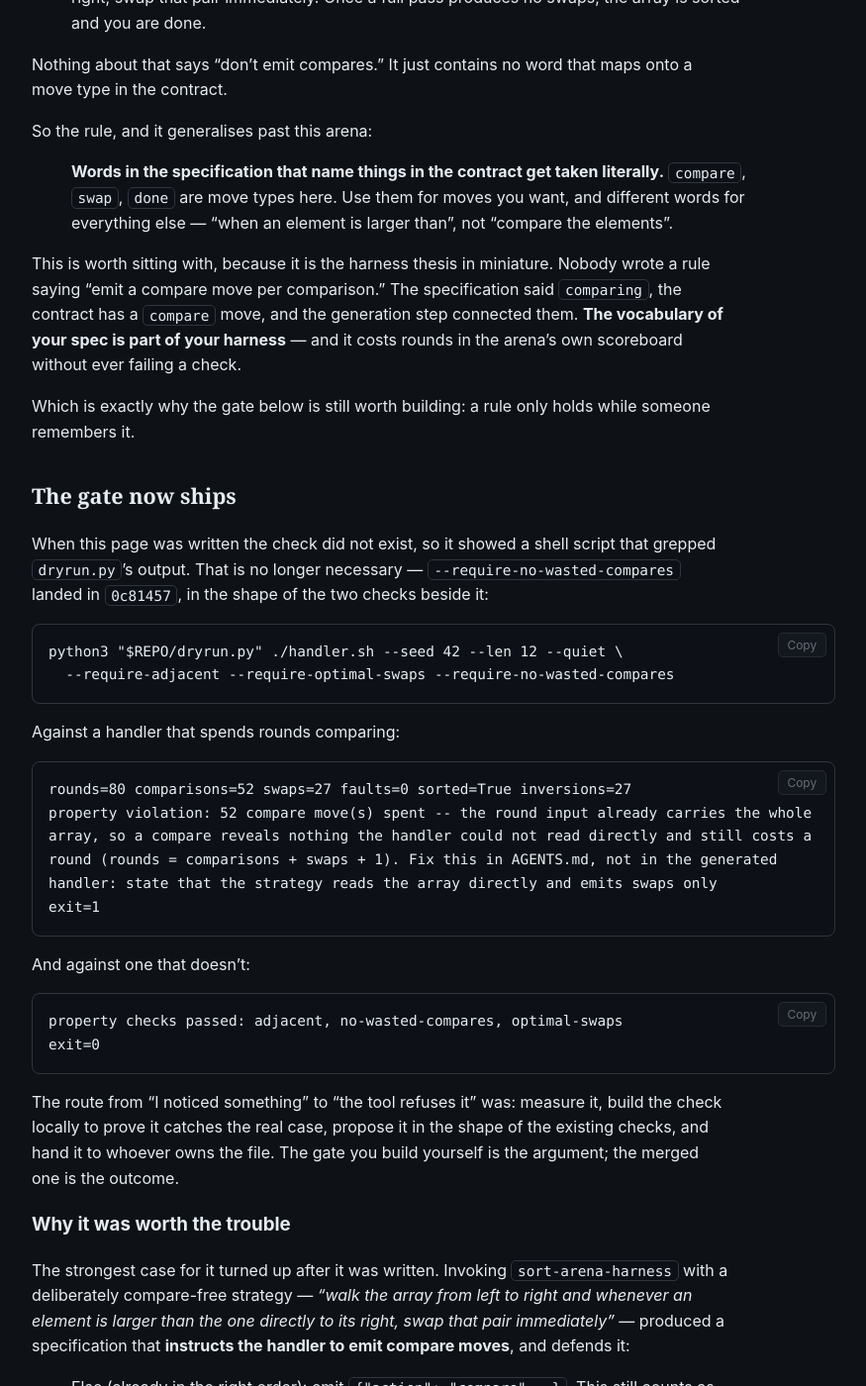
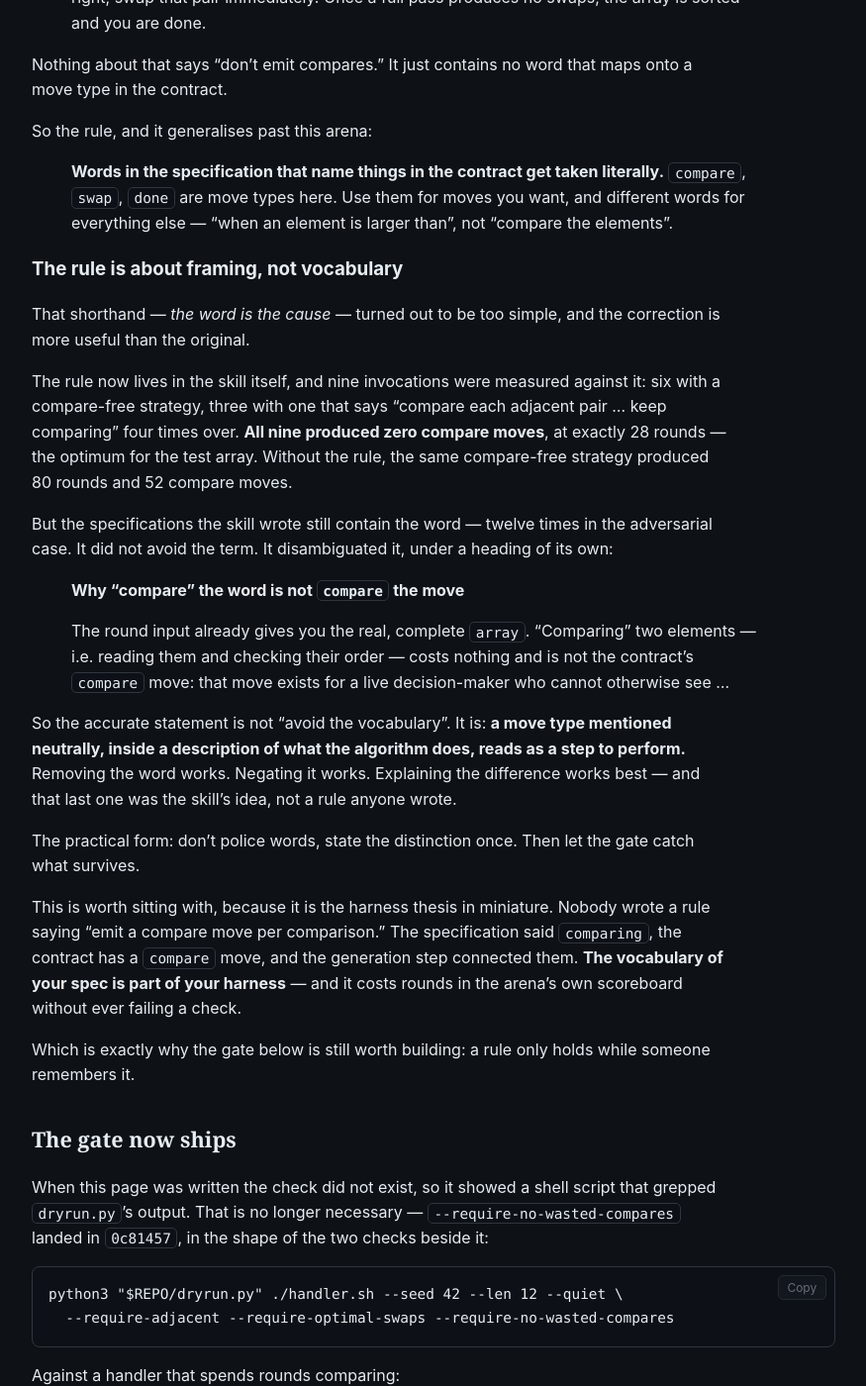
Before and after one commit to scimbe/CADS-DEMO-sort-docs, a Jekyll site: the page built from _how-to/change-the-skill.md, in a window 1280 px wide and 1400 px high, scrolled down 4287 px. Shown: the whole window at 99% size, without its empty margins (322-1197 px from the left). Built offline with Jekyll 4.4.1, drawn with Linux system fonts in a browser that asks for light colours.

Commit message:
docs(change-the-skill): 'the word is the cause' was too simple
I corrected this to the maintainer but left the simpler claim standing here,
which is the gap I keep finding in other people's pages.

Nine skill invocations measured against the rule now in the skill: six with a
compare-free strategy, three with one naming 'compare' four times. All nine
produced zero compare moves at exactly 28 rounds, the optimum. Without the
rule, the compare-free strategy produced 80 rounds and 52 compares.

But the specs still contain the word -- twelve times in the adversarial case.
The skill did not avoid the term, it disambiguated it under a heading of its
own. So the rule is about framing: a move type mentioned neutrally inside a
description of the algorithm reads as a step to perform. Removing works,
negating works, explaining the difference works best -- and that last one the
skill arrived at by itself.

```diff
--- a/_how-to/change-the-skill.md
+++ b/_how-to/change-the-skill.md
@@ -123,6 +123,34 @@ So the rule, and it generalises past this arena:
 > `swap`, `done` are move types here. Use them for moves you want, and different words for
 > everything else — "when an element is larger than", not "compare the elements".
 
+### The rule is about framing, not vocabulary
+
+That shorthand — *the word is the cause* — turned out to be too simple, and the correction is more
+useful than the original.
+
+The rule now lives in the skill itself, and nine invocations were measured against it: six with a
+compare-free strategy, three with one that says "compare each adjacent pair … keep comparing" four
+times over. **All nine produced zero compare moves**, at exactly 28 rounds — the optimum for the
+test array. Without the rule, the same compare-free strategy produced 80 rounds and 52 compare
+moves.
+
+But the specifications the skill wrote still contain the word — twelve times in the adversarial
+case. It did not avoid the term. It disambiguated it, under a heading of its own:
+
+> **Why "compare" the word is not `compare` the move**
+>
+> The round input already gives you the real, complete `array`. "Comparing" two elements — i.e.
+> reading them and checking their order — costs nothing and is not the contract's `compare` move:
+> that move exists for a live decision-maker who cannot otherwise see …
+
+So the accurate statement is not "avoid the vocabulary". It is: **a move type mentioned neutrally,
+inside a description of what the algorithm does, reads as a step to perform.** Removing the word
+works. Negating it works. Explaining the difference works best — and that last one was the skill's
+idea, not a rule anyone wrote.
+
+The practical form: don't police words, state the distinction once. Then let the gate catch what
+survives.
+
 This is worth sitting with, because it is the harness thesis in miniature. Nobody wrote a rule
 saying "emit a compare move per comparison." The specification said `comparing`, the contract has a
 `compare` move, and the generation step connected them. **The vocabulary of your spec is part of
```
